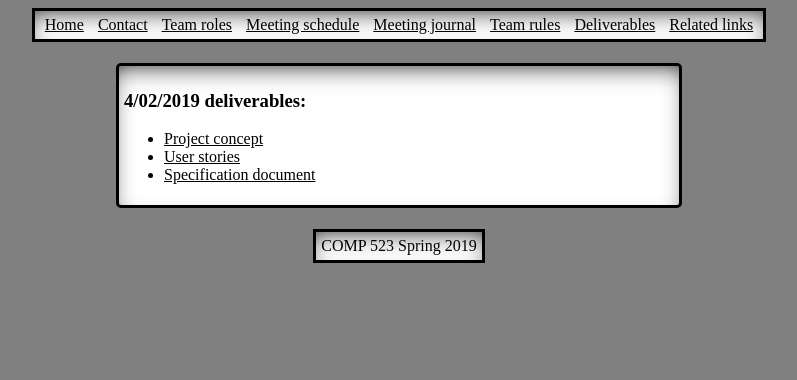
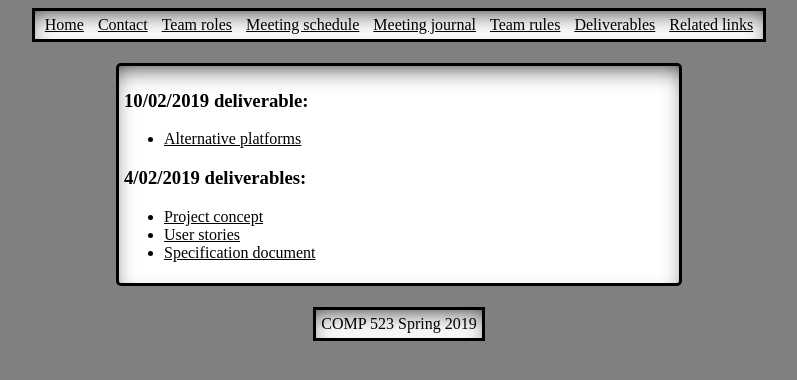
Before and after one commit to jay1723/ObjectDetectionWebsite, a Jekyll site: the page built from deliverables.md, in a window 1280 px wide. Shown: the top 380 px of the page, without its empty margins (241-1038 px from the left). Built offline with Jekyll 4.4.1, drawn with Linux system fonts in a browser that asks for light colours; our own code applies the rules of GitHub Pages for plain Markdown files.

Commit message:
added link to alternatives doc

```diff
--- a/deliverables.md
+++ b/deliverables.md
@@ -1,3 +1,6 @@
+### 10/02/2019 deliverable:
+* [Alternative platforms](https://docs.google.com/document/d/10FhVnZMYm-ujrzTtj1uNJSLs-QRgqzfn6ru5m-VC_bI/edit?fbclid=IwAR2oWdEAzy0-qGuhS7rp4rIWIKqeMCrbWqsqwPTQkvk-V3pMu1li_F4jw9I)
+
 ### 4/02/2019 deliverables:
 * [Project concept](https://docs.google.com/document/d/11y1A9jOiNn0xDuQDhiGNQjMs7RACeEIikT0PUlOcbeo/edit?usp=sharing)
 * [User stories](https://docs.google.com/document/d/1KzUQyf4uReYArgaelqPxZ3O7hsEpr5or6-5mVxhIol4/edit?usp=sharing)
```
